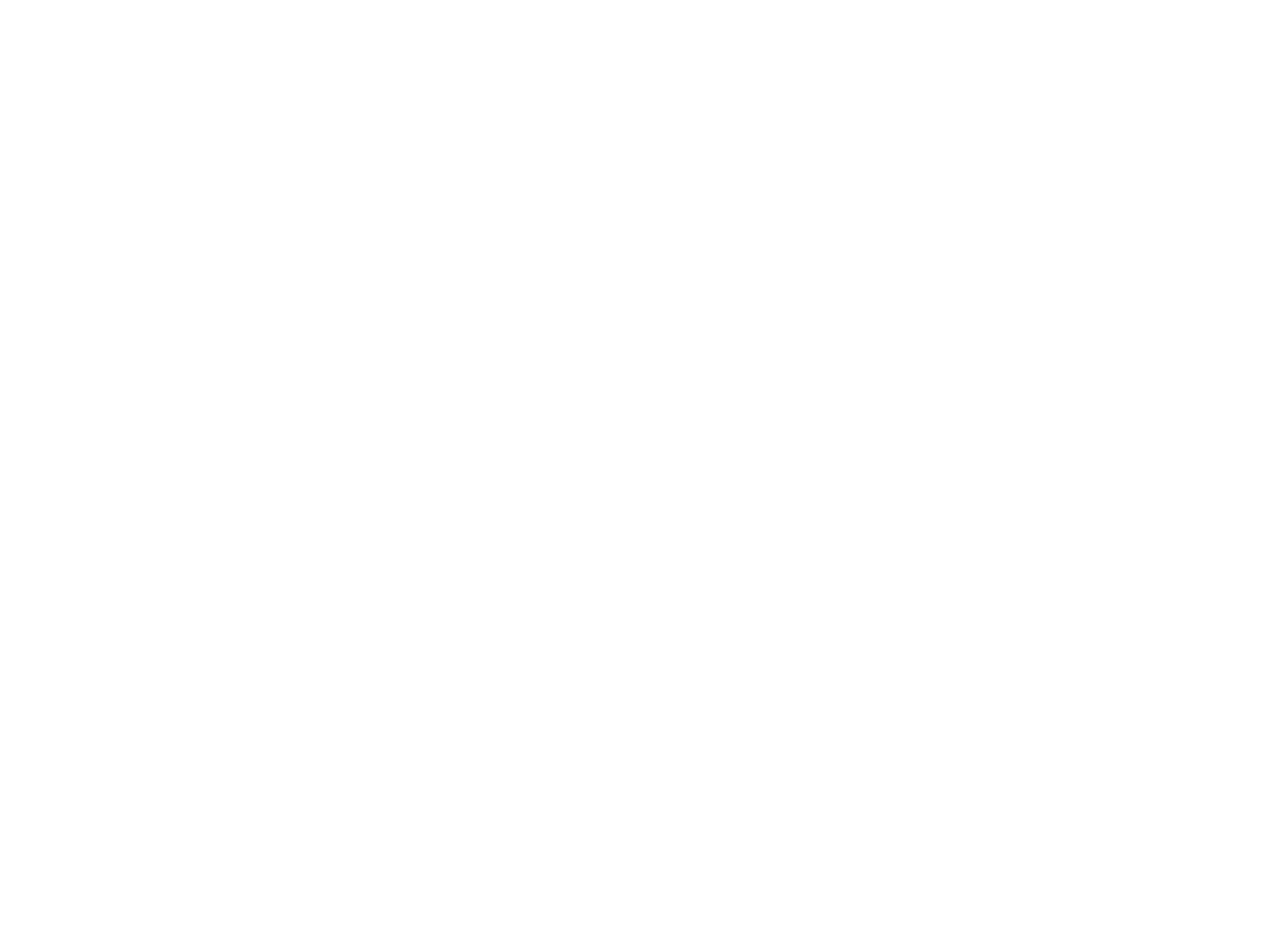
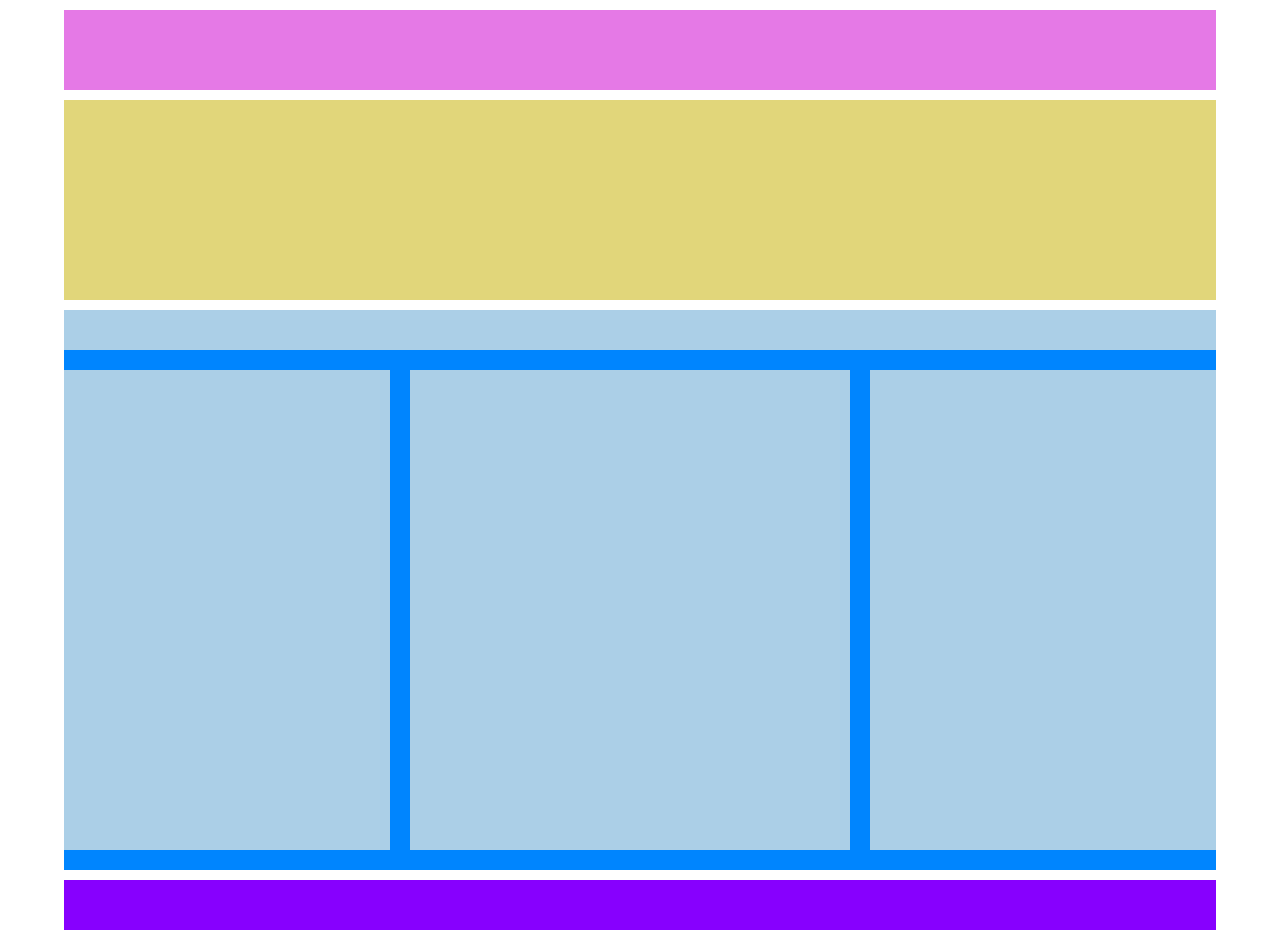
Before and after one commit to fdeluca85/htmlcss-wp, a plain HTML site: page index.html in a window 1280 px wide. Before the commit the page ends 800 px from the top, so only its background shows below. Drawn offline with Linux system fonts and the light colour scheme.

Commit message:
correzione css

```diff
--- a/css/style.css
+++ b/css/style.css
@@ -1,43 +1,101 @@
-<!DOCTYPE html>
-<html lang="en">
-<head>
-    <meta charset="UTF-8">
-    <meta http-equiv="X-UA-Compatible" content="IE=edge">
-    <meta name="viewport" content="width=device-width, initial-scale=1.0">
-    <title>Struttura sito</title>
-    <link rel="stylesheet" href="css/style.css">
-</head>
-<body>
-    <div class="container">
-        <!-- sezione header -->
-        <header>
-            <div class="jumbo left"></div>
-        </header>
-        <!-- /sezione header -->
 
-        <!-- sezione main -->
-        <main>
-            <main class="clearfix debug">
-                <section class="main-top left">
-                </section>
-                <section class="main-sx left">
-                </section>
-                <section class="main-ct left">
-                </section>
-                <section class="main-dx left">
-                </section>
-            </main>
+  /* commons */
+  * {
+    margin: 0;
+    padding: 0;
+    box-sizing: border-box;
+}
 
-        </main>
-        <!-- /sezione main -->
+.container {
+    width: 90%;
+    margin: 0 auto;
+}
 
-        <!-- sezione footer -->
-        <footer>
+.left {
+    float: left;
+}
 
-        </footer>
-        <!-- sezione footer -->
-    </div>
+.right {
+    float: right;
+}
 
+.clearfix::after {
+    content: "";
+    display: table;
+    clear: both;
+}
 
-</body>
-</html>
+/* header  */
+header{
+    width: 100%;
+    height: 80px;
+    background-color: #E579E6;
+    margin-top:  10px;
+}
+.jumbo{
+    width: 100%;
+    margin-top:  90px;
+    height: 200px;
+    background-color: #E1D67A;
+}
+
+/* ******main****** */
+
+main {
+    margin-bottom: 10px;
+}
+.main-top {
+    width: 100%;
+}
+.main-sx {
+    width: 30%;
+}
+
+.main-ct {
+    width: 40%;
+}
+.main-dx {
+    width: 30%;
+}
+
+/* footer */
+footer{
+    width: 100%;
+    height: 50px;
+    background-color: #8700FE;
+}
+
+/* *****debug***** */
+.debug .main-top {
+    margin-top: 10px;
+    height: 60px;
+    background-color: #abcfe7;
+    border-bottom: solid;
+    border-color: #0085FE;
+    border-width: 20px;
+}
+
+.debug .main-sx {
+    height: 500px;
+    background-color: #abcfe7;
+    border-right: solid;
+    border-bottom: solid;
+    border-color: #0085FE;
+    border-width: 20px;
+}
+.debug .main-ct {
+    height: 500px;
+    background-color: #abcfe7;
+    border-right: solid;
+    border-bottom: solid;
+    border-color: #0085FE;
+    border-width: 20px;
+
+}
+.debug .main-dx {
+    height: 500px;
+    background-color: #abcfe7;
+    border-bottom: solid;
+    border-color: #0085FE;
+    border-width: 20px;
+}
```
